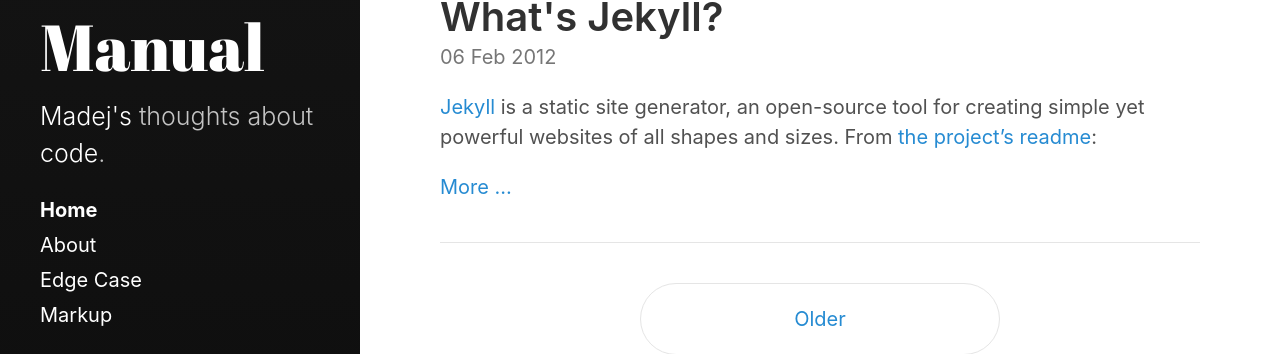
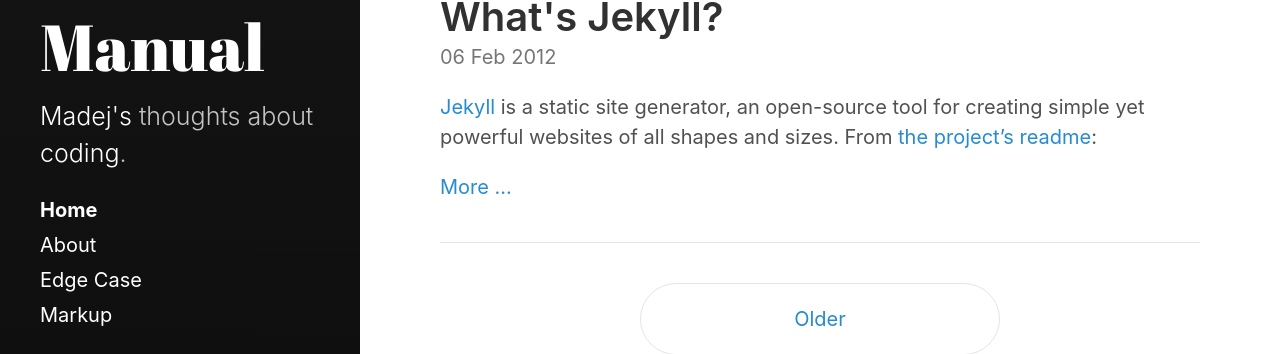
Before and after one commit to kmadof/kmadof.github.io, a Jekyll site: the page built from index.html, in a window 1280 px wide. Shown: the part 3162-3516 px from the top of the page. Built offline with Jekyll 4.4.1, drawn with Linux system fonts in a browser that asks for light colours; the list of posts is cut into pages by our own code.

Commit message:
changed few settings

```diff
--- a/_config.yml
+++ b/_config.yml
@@ -4,9 +4,9 @@
 
 # Setup
 title:            The Code Manual
-tagline:          'A Jekyll theme'
-description:      '<a href="http://hyde.getpoole.com" target="_blank">Madej''s</a> thoughts about <a href="http://hyde.getpoole.com" target="_blank">code</a>.'
-url:              https://fongandrew.github.io
+tagline:          'Madej''s about coding'
+description:      '<a href="http://hyde.getpoole.com" target="_blank">Madej''s</a> thoughts about <a href="http://hyde.getpoole.com" target="_blank">coding</a>.'
+url:              https://kmadof.github.io
 baseurl:          '/hydeout'
                   # the optional subpath of your site, e.g. "/blog"
                   # NB: This applies to all pages in your Jekyll site.
```
